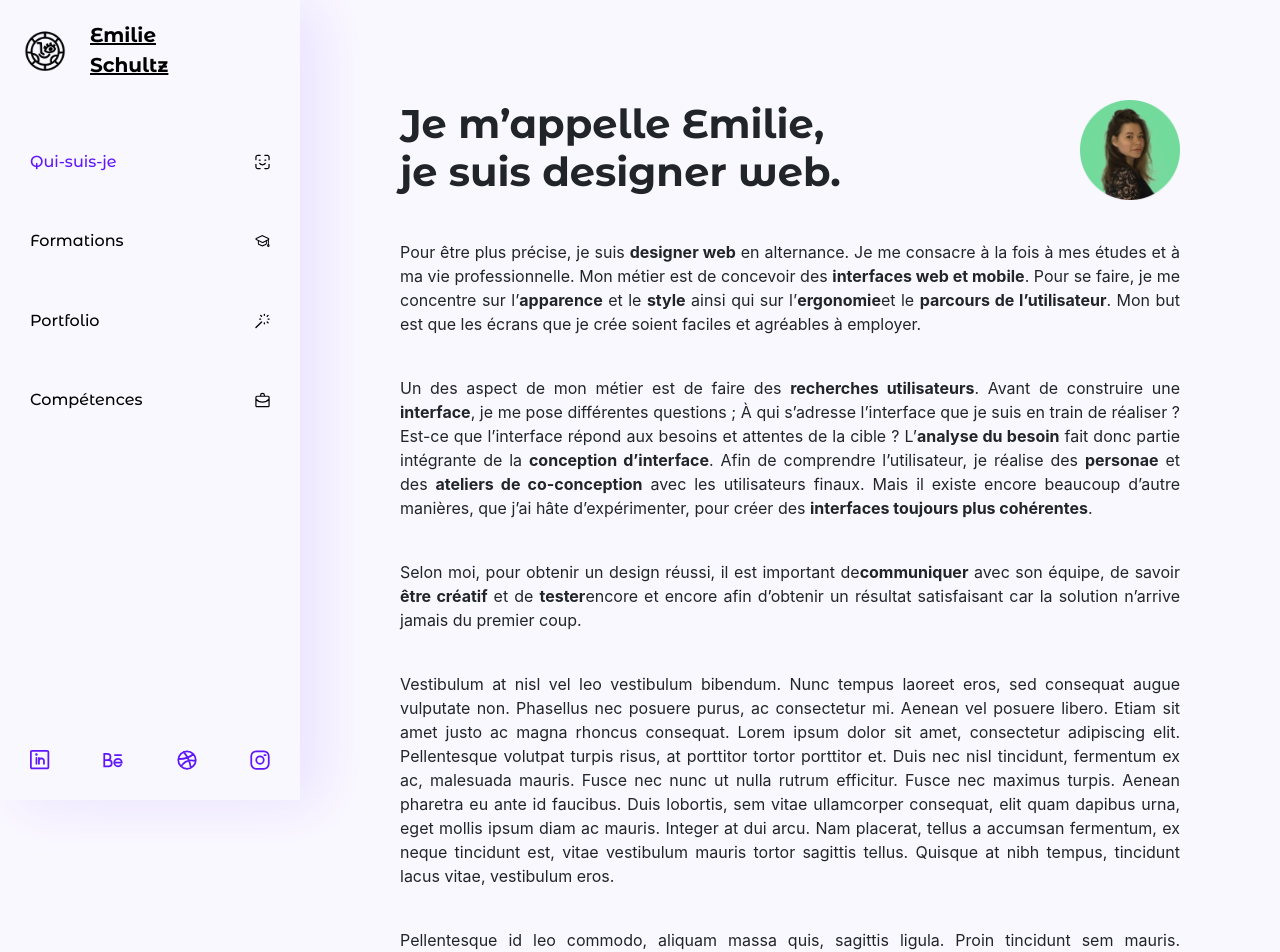
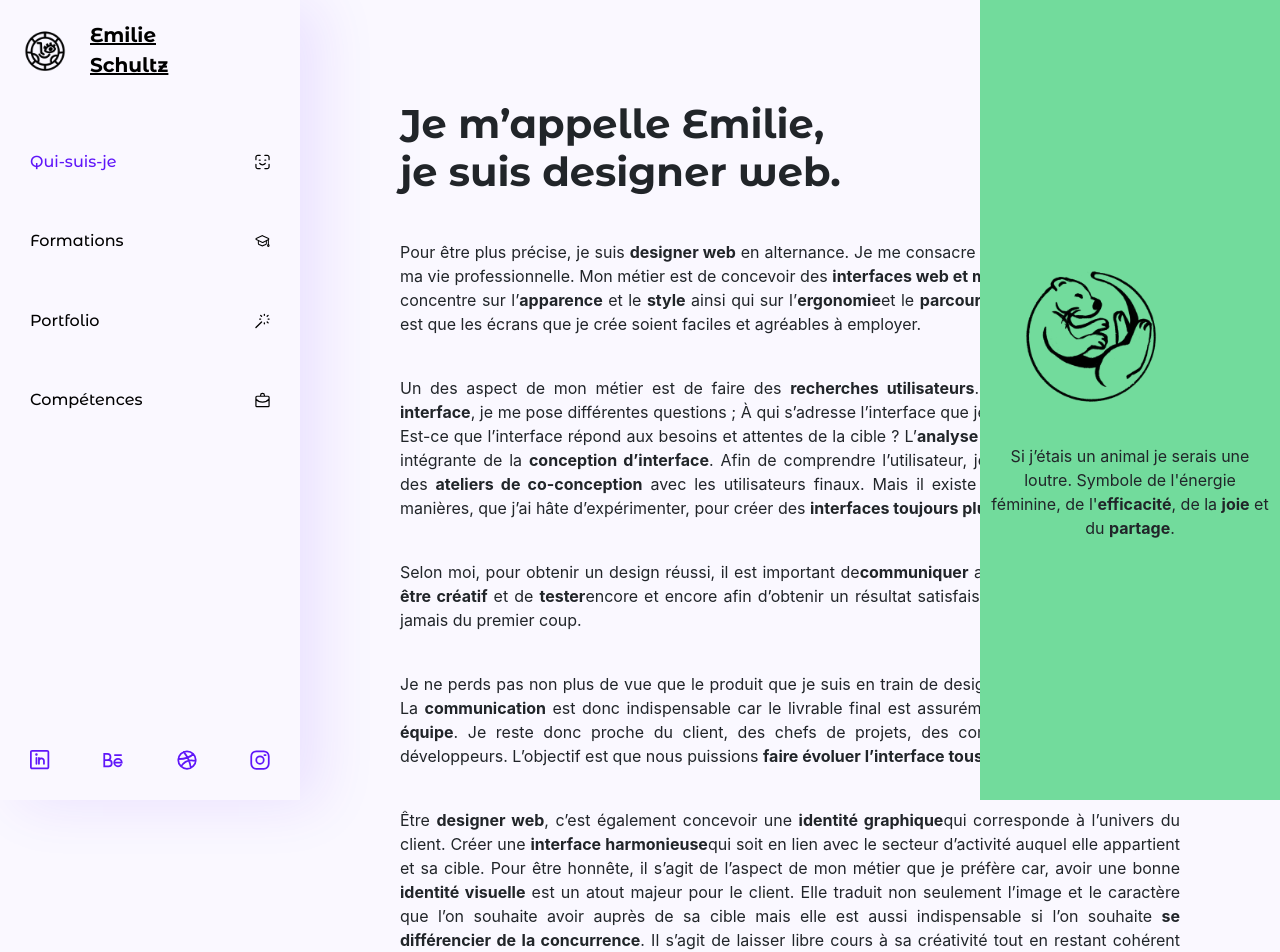
Before and after one commit to emilieschultz/emilieschultz.fr, a React (Create React App) app: page /qui-suis-je in a window 1280 px wide. Shown: the top 952 px of the page. Built offline with nearby package versions, Linux system fonts and the light colour scheme; a web font is replaced by a local one.

Commit message:
add slider

```diff
--- a/src/pages/about/index.js
+++ b/src/pages/about/index.js
@@ -3,6 +3,7 @@ import Content from '../../layout/content';
 import styles from './style.module.scss';
 
 import profilImg from './profil-pic.png';
+import otter from './otter.png';
 
 export default function About() {
   return (
@@ -43,32 +44,50 @@ export default function About() {
           solution n’arrive jamais du premier coup.
         </p>
         <p className={styles.p}>
-          Vestibulum at nisl vel leo vestibulum bibendum. Nunc tempus laoreet
-          eros, sed consequat augue vulputate non. Phasellus nec posuere purus,
-          ac consectetur mi. Aenean vel posuere libero. Etiam sit amet justo ac
-          magna rhoncus consequat. Lorem ipsum dolor sit amet, consectetur
-          adipiscing elit. Pellentesque volutpat turpis risus, at porttitor
-          tortor porttitor et. Duis nec nisl tincidunt, fermentum ex ac,
-          malesuada mauris. Fusce nec nunc ut nulla rutrum efficitur. Fusce nec
-          maximus turpis. Aenean pharetra eu ante id faucibus. Duis lobortis,
-          sem vitae ullamcorper consequat, elit quam dapibus urna, eget mollis
-          ipsum diam ac mauris. Integer at dui arcu. Nam placerat, tellus a
-          accumsan fermentum, ex neque tincidunt est, vitae vestibulum mauris
-          tortor sagittis tellus. Quisque at nibh tempus, tincidunt lacus vitae,
-          vestibulum eros.
+          Je ne perds pas non plus de vue que le produit que je suis en train de
+          designer et un <b>travail collectif</b>. La <b>communication</b> est
+          donc indispensable car le livrable final est assurément élaboré par
+          toute une <b>équipe</b>. Je reste donc proche du client, des chefs de
+          projets, des commerciaux ainsi que des développeurs. L’objectif est
+          que nous puissions <b>faire évoluer l’interface tous ensemble</b>.
         </p>
         <p className={styles.p}>
-          Pellentesque id leo commodo, aliquam massa quis, sagittis ligula.
-          Proin tincidunt sem mauris. Vestibulum eget lacus rutrum, finibus
-          lectus vitae, tristique quam. Ut vitae dui viverra, posuere urna ac,
-          ornare mauris. Maecenas fermentum non purus eget volutpat. Cras magna
-          lectus, volutpat sed libero sit amet, suscipit mattis risus. Donec
-          congue condimentum neque, a posuere mauris. Maecenas rutrum eleifend
-          sem. Etiam gravida ipsum orci, id viverra libero vestibulum ut. Nam
-          egestas nibh et dui congue sollicitudin. Integer ac porttitor felis.
+          Être <b>designer web</b>, c’est également concevoir une{' '}
+          <b>identité graphique</b>
+          qui corresponde à l’univers du client. Créer une{' '}
+          <b>interface harmonieuse</b>
+          qui soit en lien avec le secteur d’activité auquel elle appartient et
+          sa cible. Pour être honnête, il s’agit de l’aspect de mon métier que
+          je préfère car, avoir une bonne <b>identité visuelle</b> est un atout
+          majeur pour le client. Elle traduit non seulement l’image et le
+          caractère que l’on souhaite avoir auprès de sa cible mais elle est
+          aussi indispensable si l’on souhaite{' '}
+          <b>se différencier de la concurrence</b>. Il s’agit de laisser libre
+          cours à sa créativité tout en restant cohérent avec l’atmosphère
+          voulue par le client. Pour se faire, je suis en mesure de construire
+          une <b>charte graphique</b> en réalisant des <b>logotypes</b>, en
+          définissant les couleurs, en choisissant la typographie mais par
+          ailleurs, j’aime réaliser des <b>illustrations</b> qui viennent
+          égailler le
+          <b>parcours de l’utilisateur</b>.
+        </p>
+
+        <p className={styles.p}>
+          Finalement, j’aimerais continuer à exercer cette profession dans
+          laquelle je me projette. J’ai à coeur d’en{' '}
+          <b>apprendre davantage chaque jours</b> afin de pouvoir à l’avenir
+          accéder à des postes avec de
+          <b>nouvelles responsabilités</b>.
         </p>
       </div>
-      <aside className={styles.asideRight}></aside>
+      <aside className={styles.asideRight}>
+        <img src={otter} alt="" className={styles.otter} />
+        <p className={styles.p}>
+          Si j’étais un animal je serais une loutre. Symbole de l'énergie
+          féminine, de l'<b>efficacité</b>, de la <b>joie</b> et du{' '}
+          <b>partage</b>.
+        </p>
+      </aside>
     </Content>
   );
 }
--- a/src/pages/about/style.module.scss
+++ b/src/pages/about/style.module.scss
@@ -2,12 +2,17 @@
 @import '~bootstrap/scss/mixins';
 
 $padding: 100px;
-$aside-right-width: 0px;
+$aside-right-width: 300px;
+
+Content {
+  display: flex;
+  justify-content: space-between;
+}
 
 .about {
-  padding: 100px;
+  padding: $padding;
   text-align: justify;
-  padding-right: $padding + $aside-right-width;
+  /*  padding-right: $padding + $aside-right-width;*/
 
   .title {
     justify-content: space-between;
@@ -22,6 +27,7 @@ $aside-right-width: 0px;
   .profilImg {
     height: 100px;
     width: 100px;
+    image-orientation: flip;
   }
 }
 
@@ -29,7 +35,17 @@ $aside-right-width: 0px;
   width: $aside-right-width;
   background-color: $green; // TODO use var
   position: fixed;
-  top: -200;
   bottom: 0;
-  right: 200px;
+  top: 0;
+  right: 0;
+  padding: 10px;
+  text-align: center;
+  display: flex;
+  flex-direction: column;
+  justify-content: center;
+
+  .otter {
+    height: 200px;
+    width: 200px;
+  }
 }
```
Also changed, not shown: src/pages/about/otter.png (added).
